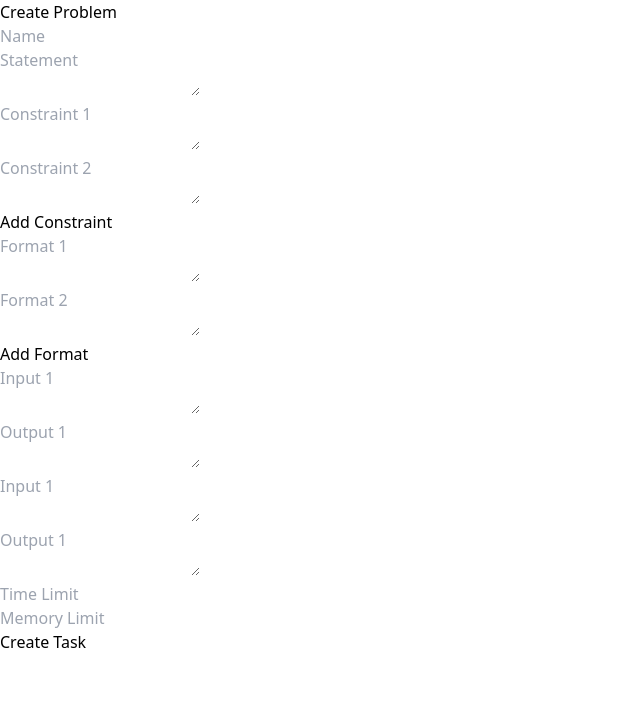
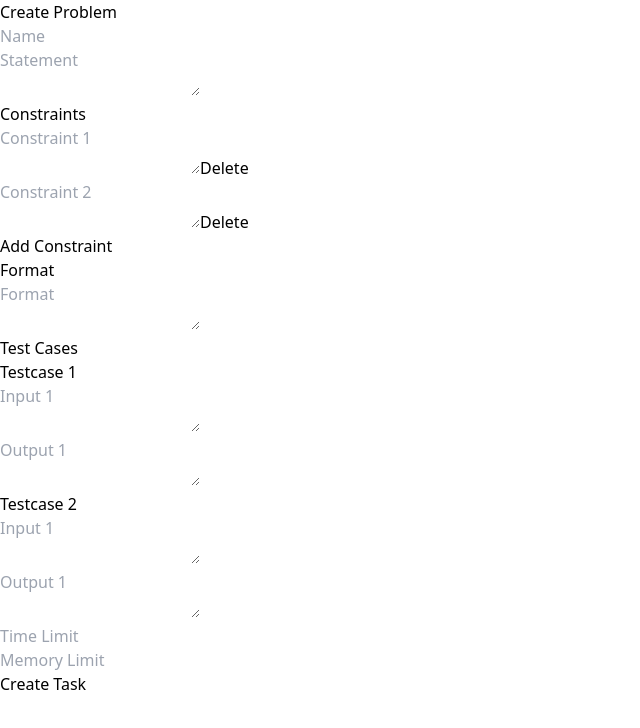
Before and after one commit to Coder2264/Online-Judge-Project, a React (Vite) app in the folder frontend/: page /taskAdmin in a window 1280 px wide. Shown: the top 728 px of the page, without its empty margins (0-640 px from the left). Built offline with nearby package versions, Linux system fonts and the light colour scheme.

Commit message:
Task creation finalised

```diff
--- a/frontend/src/App.jsx
+++ b/frontend/src/App.jsx
@@ -7,6 +7,7 @@ import VerdictPage from './pages/VerdictPage';
 import SubmitPage from './pages/SubmitPage';
 import ProfilePage from './pages/ProfilePage';
 import CreateTask from './pages/CreateTask';
+import JustAPage from './pages/TestingAndDebugging';
 
 function App() {
 
@@ -22,6 +23,7 @@ function App() {
         <Route path="/submit" element={<SubmitPage/>}/>
         <Route path="/profile" element={<ProfilePage/>}/>
         <Route path="/taskAdmin" element={<CreateTask/>}/>
+        <Route path="/testing" element={<JustAPage/>}/>
         <Route path="*" element={<h1>Not Found</h1>} />
       </Routes>
       </BrowserRouter>
--- a/frontend/src/pages/CreateTask.jsx
+++ b/frontend/src/pages/CreateTask.jsx
@@ -13,7 +13,7 @@ function CreateTask() {
     name: "",
     statement: "",
     constraints: ["", ""],
-    format: ["", ""],
+    format: "",
     testcases: [{ input: [""], output: [""] }, { input: [""], output: [""] }],
     tag: [],
     timeLimit: "",
@@ -42,12 +42,14 @@ function CreateTask() {
     });
   };
 
-  const handleAddFormat = () => {
+
+  const handleDeleteConstraint = (index) => {
     setData(prevData => {
-      const newFormat = [...prevData.format, ''];
-      return { ...prevData, format: newFormat };
+      const newConstraints = prevData.constraints.filter((_, i) => i !== index);
+      return { ...prevData, constraints: newConstraints };
     });
   };
+
 
   const handleInputChange = (field, value) => {
     setData(prevData => ({ ...prevData, [field]: value }));
@@ -72,7 +74,7 @@ function CreateTask() {
   return (
     <div className="flex flex-col items-center justify-center min-h-screen bg-gray-100">
       <h1 className="mb-5 text-3xl font-bold text-gray-700">Create Problem</h1>
-      <form onSubmit={createTask} className="w-full max-w-lg">
+      <div className="w-full max-w-lg">
         <div className="flex flex-wrap -mx-3 mb-6">
           <div className="w-full px-3">
             <input
@@ -94,8 +96,9 @@ function CreateTask() {
           </div>
         </div>
 
+        <div className="flex flex-wrap -mx-3 mb-6 bg-white rounded shadow p-4">
+          <h2 className="w-full px-3 mb-3 text-2xl font-bold text-gray-700">Constraints</h2>
           {data.constraints.map((constraint, index) => (
-          <div className="flex flex-wrap -mx-3 mb-6 bg-white rounded shadow p-4">
             <div className="w-full px-3">
               <textarea
                 className="w-full px-4 py-2 leading-tight text-gray-700 bg-white border-2 border-gray-200 rounded appearance-none focus:outline-none focus:bg-white focus:border-purple-500"
@@ -104,58 +107,56 @@ function CreateTask() {
                 value={constraint}
                 onChange={(e) => handleArrayChange('constraints', index, e.target.value)}
               />
-            </div>
+              <button onClick={() => handleDeleteConstraint(index)} className="px-4 py-2 font-bold text-white bg-red-500 rounded hover:bg-red-700 focus:outline-none focus:shadow-outline">Delete</button>
             </div>
           ))}
-        <button onClick={handleAddConstraint} className="mb-6 px-4 py-2 font-bold text-white bg-blue-500 rounded hover:bg-blue-700 focus:outline-none focus:shadow-outline">Add Constraint</button>
+          <button onClick={handleAddConstraint} className="w-full px-4 py-2 mt-3 font-bold text-white bg-blue-500 rounded hover:bg-blue-700 focus:outline-none focus:shadow-outline">Add Constraint</button>
 
-        {data.format.map((format, index) => (
+        </div>
+
         <div className="flex flex-wrap -mx-3 mb-6 bg-white rounded shadow p-4">
+          <h2 className="w-full px-3 mb-3 text-2xl font-bold text-gray-700">Format</h2>
           <div className="w-full px-3">
             <textarea
               className="w-full px-4 py-2 leading-tight text-gray-700 bg-white border-2 border-gray-200 rounded appearance-none focus:outline-none focus:bg-white focus:border-purple-500"
-                key={index}
-                placeholder={`Format ${index + 1}`}
-                value={format}
-                onChange={(e) => handleArrayChange('format', index, e.target.value)}
+              placeholder="Format"
+              value={data.format}
+              onChange={(e) => handleInputChange('format', e.target.value)}
             />
           </div>
         </div>
-        ))}
-        <button onClick={handleAddFormat} className="mb-6 px-4 py-2 font-bold text-white bg-blue-500 rounded hover:bg-blue-700 focus:outline-none focus:shadow-outline">Add Format</button>
 
-
+        <div className="flex flex-wrap -mx-3 mb-6 bg-white rounded shadow p-4">
+          <h2 className="w-full px-3 mb-3 text-2xl font-bold text-gray-700">Test Cases</h2>
           {data.testcases.map((testcase, testcaseIndex) => (
-          <div key={testcaseIndex}>
+            <div key={testcaseIndex} className="w-full px-3 mb-6 bg-gray-200 rounded shadow p-4">
+              <h3 className="mb-3 text-xl font-bold text-gray-700">Testcase {testcaseIndex + 1}</h3>
               {testcase.input.map((input, index) => (
-              <div className="flex flex-wrap -mx-3 mb-6">
-                <div className="w-full px-3">
+                <div className="w-full px-3 mb-3">
                   <textarea
-                    className="w-full px-4 py-2 leading-tight text-gray-700 bg-white border-2 border-gray-200 rounded appearance-none focus:outline-none focus:bg-white focus:border-purple-500"
+                    className="w-full px-4 py-3 leading-tight text-gray-700 bg-white border-2 border-gray-200 rounded appearance-none focus:outline-none focus:bg-white focus:border-purple-500"
                     key={index}
                     placeholder={`Input ${index + 1}`}
                     value={input}
                     onChange={(e) => handleTestcaseChange(testcaseIndex, 'input', index, e.target.value)}
                   />
                 </div>
-              </div>
               ))}
 
               {testcase.output.map((output, index) => (
-              <div className="flex flex-wrap -mx-3 mb-6">
-                <div className="w-full px-3">
+                <div className="w-full px-3 mb-3">
                   <textarea
-                    className="w-full px-4 py-2 leading-tight text-gray-700 bg-white border-2 border-gray-200 rounded appearance-none focus:outline-none focus:bg-white focus:border-purple-500"
+                    className="w-full px-4 py-3 leading-tight text-gray-700 bg-white border-2 border-gray-200 rounded appearance-none focus:outline-none focus:bg-white focus:border-purple-500"
                     key={index}
                     placeholder={`Output ${index + 1}`}
                     value={output}
                     onChange={(e) => handleTestcaseChange(testcaseIndex, 'output', index, e.target.value)}
                   />
                 </div>
+              ))}
             </div>
           ))}
         </div>
-        ))}
 
         <div className="flex flex-wrap -mx-3 mb-6">
           <div className="w-full px-3">
@@ -184,12 +185,13 @@ function CreateTask() {
             <button
               className="w-full px-4 py-2 font-bold text-white bg-purple-500 rounded hover:bg-purple-700 focus:outline-none focus:shadow-outline"
               type="submit"
+              onClick={createTask}
             >
               Create Task
             </button>
           </div>
         </div>
-      </form>
+      </div>
     </div>
   )
 }
--- a/frontend/src/pages/TaskPage.jsx
+++ b/frontend/src/pages/TaskPage.jsx
@@ -4,44 +4,44 @@ import React from 'react';
 import { useNavigate } from 'react-router-dom';
 import axios from 'axios';
 
-function TaskPage(){
+function TaskPage() {
 
-    let task=localStorage.getItem("problem");
-    task=JSON.parse(task);
+  let task = localStorage.getItem("problem");
+  task = JSON.parse(task);
 
-    const navigate=useNavigate();
-    const submitSolution = () => {
-        navigate("/submit");
-    }
+  const navigate = useNavigate();
+  const submitSolution = () => {
+    navigate("/submit");
+  }
 
-    return(
-        <>
-  <Navbar/>
+  return (
+    <>
+  <Navbar />
   <div className="flex flex-col items-center bg-gray-100 min-h-screen">
     <div className="w-3/4 bg-white shadow-md rounded px-8 pt-6 pb-6 mb-4 mt-4">
       <h1 className="font-bold text-3xl mb-4">{task.name}</h1>
       <h2 className="font-bold text-2xl mb-2">Problem Statement</h2>
-      <p className="mb-4">{task.statement}</p>
+      <p className="mb-4" style={{ whiteSpace: 'pre-wrap' }}>{task.statement}</p>
       <h2 className="font-bold text-2xl mb-2">Constraints</h2>
       <ul className="list-disc pl-5 mb-4">
-        {task.constraints.map((constraint, index)=>(
+        {task.constraints.map((constraint, index) => (
           <li key={index} className="mb-1">{constraint}</li>
         ))}
       </ul>
       <h2 className="font-bold text-2xl mb-2">Format</h2>
       <div className="mb-4">
-        {task.format.map((formatElement, index)=>(
-          <p key={index} className="mb-2">{formatElement}</p>
-        ))}
+
+      <p className="mb-2" style={{ whiteSpace: 'pre-wrap' }}>{task.format}</p>
+
       </div>
       <h2 className="font-bold text-2xl mb-2">Test Cases</h2>
       <div>
-        {task.testcases.map((testcase, index)=>(
+        {task.testcases.map((testcase, index) => (
           <div key={index} className="mb-4">
             <h2 className="font-bold text-xl mb-2">Input</h2>
-            <p className="mb-2">{testcase.input}</p>
+            <p className="mb-2" style={{ whiteSpace: 'pre-wrap' }}>{testcase.input}</p>
             <h2 className="font-bold text-xl mb-2">Output</h2>
-            <p className="mb-2">{testcase.output}</p>
+            <p className="mb-2" style={{ whiteSpace: 'pre-wrap' }}>{testcase.output}</p>
           </div>
         ))}
       </div>
@@ -54,9 +54,9 @@ function TaskPage(){
       </button>
     </div>
   </div>
-  <Footer/>
+  <Footer />
 </>
-    )
+  )
 }
 
 export default TaskPage;
--- /dev/null
+++ b/frontend/src/pages/TestingAndDebugging.jsx
@@ -0,0 +1,28 @@
+import React, { useState } from 'react';
+
+function JustAPage() {
+  const [inputValue, setInputValue] = useState({
+    v1:"",
+    v2:[""],
+    v3:[{i:"",o:""}]
+  });
+
+  const handleSubmit = (event) => {
+    event.preventDefault();
+    console.log(inputValue);
+  };
+
+  return (
+    <div>
+      <form onSubmit={handleSubmit}>
+        <textarea className="border bg-white"
+          value={inputValue}
+          onChange={(e) => setInputValue(e.target.value)}
+        />
+        <button type="submit">Submit</button>
+      </form>
+    </div>
+  );
+}
+
+export default JustAPage;
```
Lines whose indentation alone changed are shown as unchanged.
